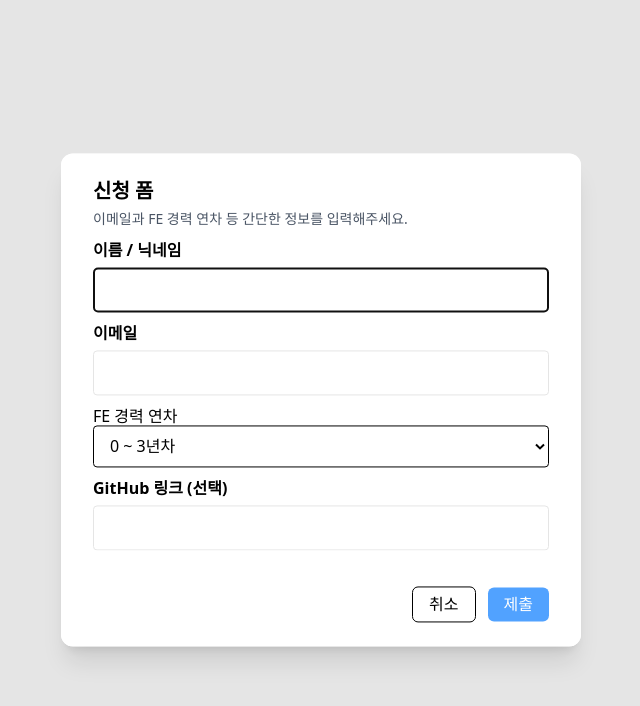
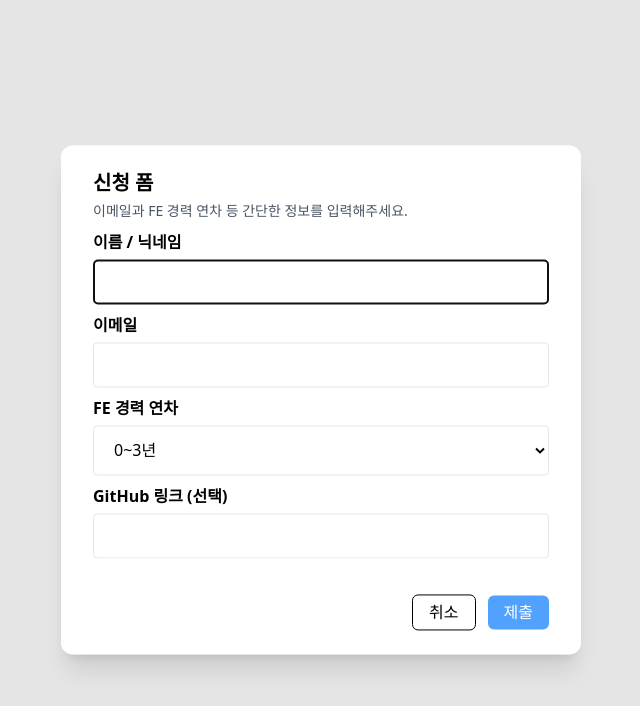
Before and after one commit to thecloer/accessibility-friendly-modal-form, a React (Vite) app: page / in a window 1280 px wide. Both pictures are taken after a click on the button "신청 폼 작성하기". Shown: the top 706 px of the page, without its empty margins (319-959 px from the left). Built offline with nearby package versions, Linux system fonts and the light colour scheme.

Commit message:
[feat] select 컴포넌트를 제작해 기존 form의 select를 교체했습니다.

```diff
--- a/src/components/application-form-fields.tsx
+++ b/src/components/application-form-fields.tsx
@@ -1,5 +1,12 @@
 import type { FC } from 'react';
 import { Input } from './input';
+import { Select } from './select';
+
+const careerOptions = [
+  { value: '0~3년', label: '0~3년' },
+  { value: '4~7년', label: '4~7년' },
+  { value: '8년 이상', label: '8년 이상' },
+];
 
 export const ApplicationFormFields: FC = () => (
   <>
@@ -7,16 +14,13 @@ export const ApplicationFormFields: FC = () => (
 
     <Input label='이메일' name='email' type='email' required autoComplete='email' />
 
-    <div>
-      <label htmlFor='career' className='font-medium'>
-        FE 경력 연차
-      </label>
-      <select id='career' name='career' className='px-3 py-2 border rounded w-full'>
-        <option>0 ~ 3년차</option>
-        <option>4 ~ 7년차</option>
-        <option>8년차 이상</option>
-      </select>
-    </div>
+    <Select label='FE 경력 연차' name='career' aria-label='career'>
+      {careerOptions.map(({ value, label }) => (
+        <option value={value} aria-label={label}>
+          {label}
+        </option>
+      ))}
+    </Select>
 
     <Input label='GitHub 링크 (선택)' name='github' type='url' autoComplete='email' />
   </>
--- /dev/null
+++ b/src/components/select.tsx
@@ -0,0 +1,20 @@
+import { useId, type FC, type SelectHTMLAttributes } from 'react';
+
+interface SelectProps extends SelectHTMLAttributes<HTMLSelectElement> {
+  label?: string;
+}
+export const Select: FC<SelectProps> = ({ id: customId, label, className, ...props }) => {
+  const generatedId = useId();
+  const id = customId ?? generatedId;
+
+  return (
+    <div className={`flex flex-col w-full gap-2 ${className}`}>
+      {label == null ? null : (
+        <label htmlFor={id} className='font-semibold'>
+          {label}
+        </label>
+      )}
+      <select id={id} className='px-4 py-3 border border-neutral-200 rounded' {...props} />
+    </div>
+  );
+};
```
